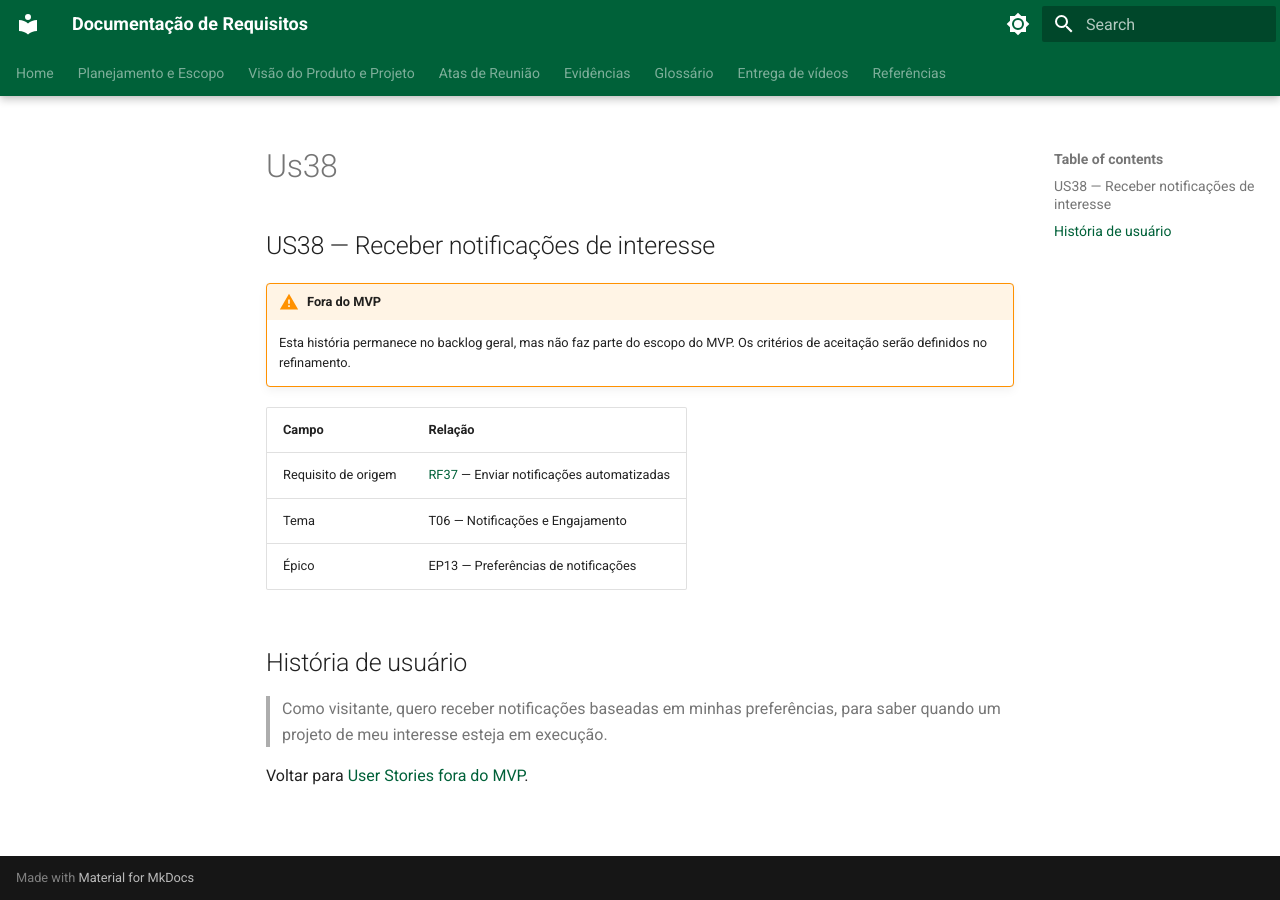
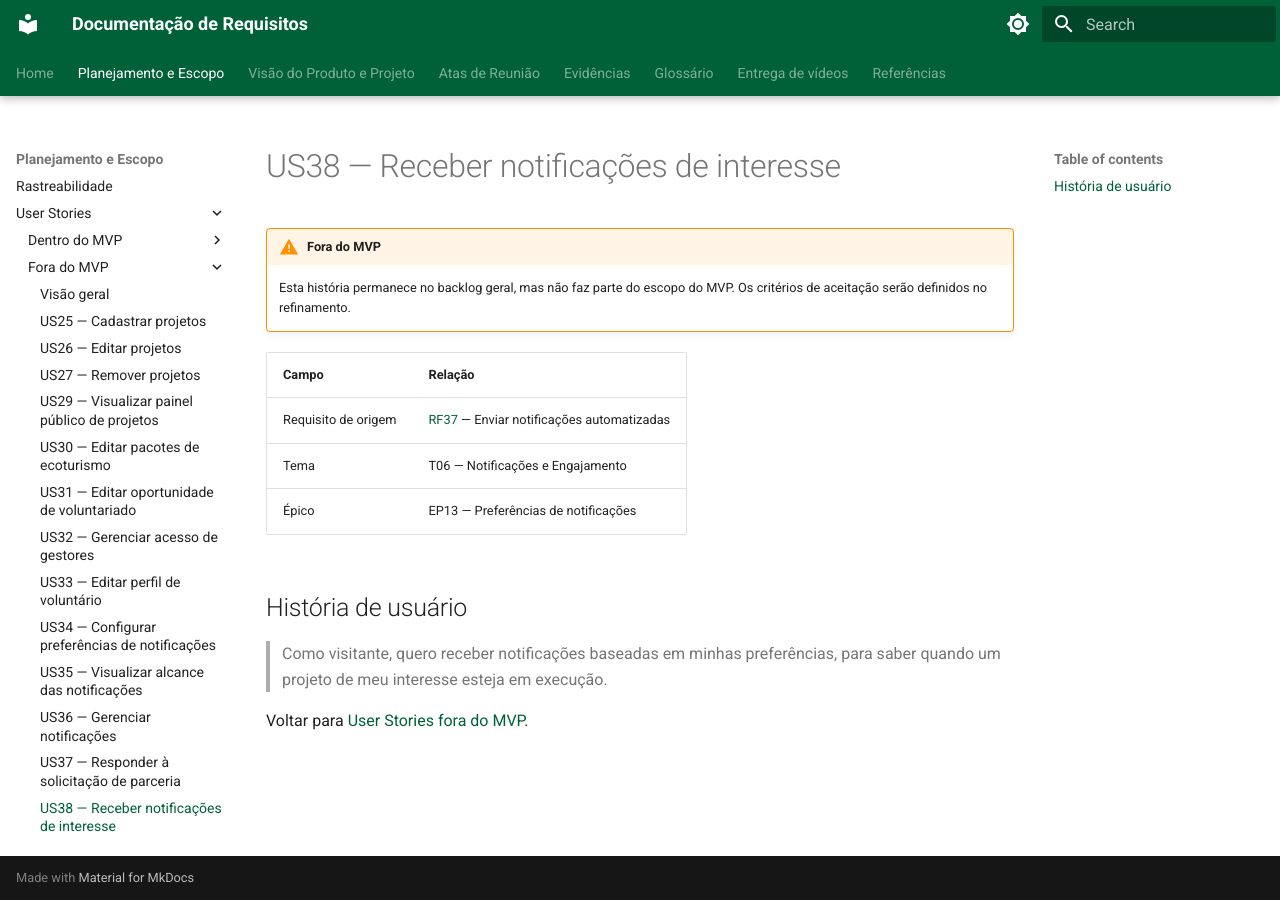
Before and after one commit to mdsreq-fga-unb/REQ-2026.2-T01-IBRADA-NET, an MkDocs documentation site: the page built from docs/user-stories/us38.md, in a window 1280 px wide. Built offline with MkDocs 1.6.1 and Material for MkDocs 9.7.7, drawn with Linux system fonts in a browser that asks for light colours.

Commit message:
Atualização do yml do mkdocs

```diff
--- a/docs/user-stories/us38.md
+++ b/docs/user-stories/us38.md
@@ -1,5 +1,3 @@
-## US38 — Receber notificações de interesse
-
 !!! warning "Fora do MVP"
     Esta história permanece no backlog geral, mas não faz parte do escopo do MVP. Os critérios de aceitação serão definidos no refinamento.
 
--- a/mkdocs.yml
+++ b/mkdocs.yml
@@ -93,6 +93,7 @@ nav:
           - "US35 — Visualizar alcance das notificações": user-stories/us35.md
           - "US36 — Gerenciar notificações": user-stories/us36.md
           - "US37 — Responder à solicitação de parceria": user-stories/us37.md
+          - "US38 — Receber notificações de interesse": user-stories/us38.md
 
   - Visão do Produto e Projeto:
       - 1 Cenário Atual do Cliente e do Negócio: documento-visao/1_cenarioAtual.md
```
